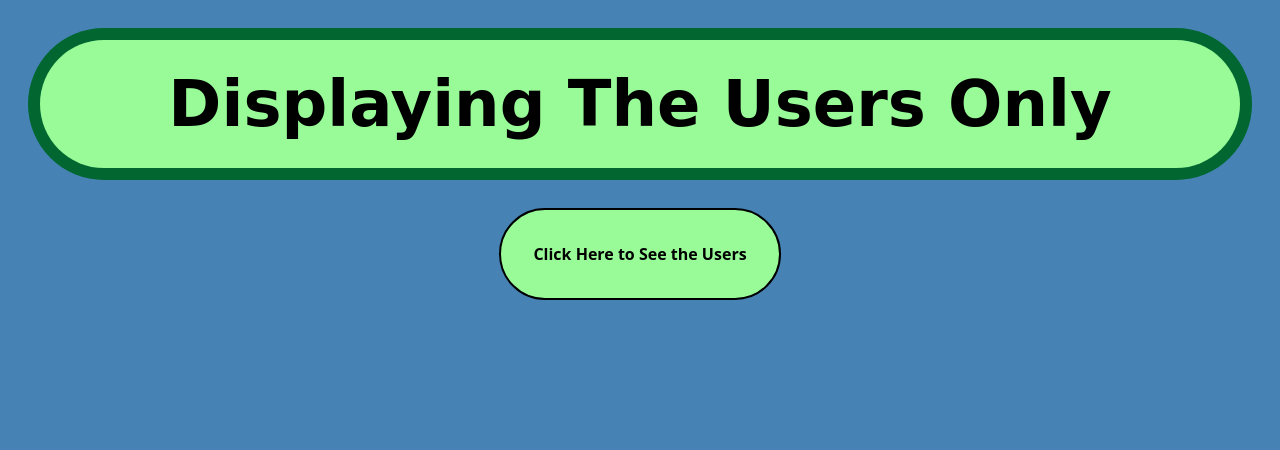
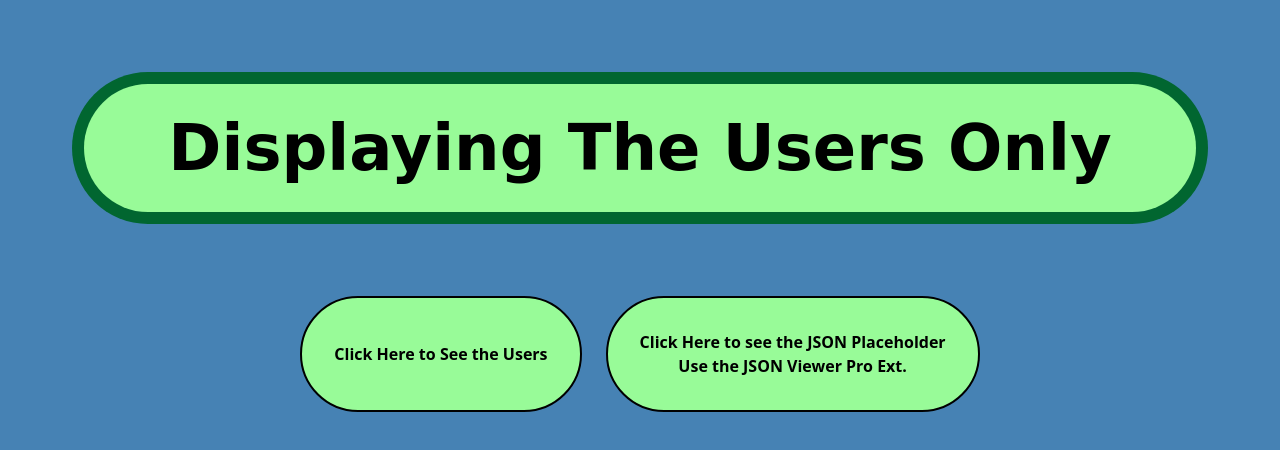
Before and after one commit to RizBits14/json-user-ui-resource, a plain HTML site: page index.html in a window 1280 px wide. Drawn offline with nearby package versions, Linux system fonts and the light colour scheme.

Commit message:
added another button to see the JSON

```diff
--- a/index.html
+++ b/index.html
@@ -11,14 +11,17 @@
 </head>
 
 <body>
-    <nav class="m-7 rounded-full bg-green-800 p-3">
+    <nav class="m-18 rounded-full bg-green-800 p-3 hover:-translate-y-5 transition-transform duration-300 ease-in-out">
         <h1 class="navbar-heading items-center flex justify-center font-bold">Displaying The Users Only</h1>
     </nav>
-    <div class="flex justify-center">
+    <div class="flex justify-center gap-6">
         <button onclick="loadPost()" id="button" class="cursor-pointer border-2 rounded-full bg-[#98fb98] p-8 flex justify-center items-center
     hover:bg-fuchsia-200 hover:translate-y-4 transition-transform duration-300 ease-in-out font-bold">
             Click Here to See the Users
         </button>
+        <a class="cursor-pointer border-2 rounded-full bg-[#98fb98] p-8 flex justify-center items-center
+    hover:bg-fuchsia-200 hover:translate-y-4 transition-transform duration-300 ease-in-out font-bold text-center"
+            href="https://jsonplaceholder.typicode.com/users" target="_blank">Click Here to see the JSON Placeholder <br>Use the JSON Viewer Pro Ext.</a>
     </div>
     <main>
         <div id="card-container">
```
